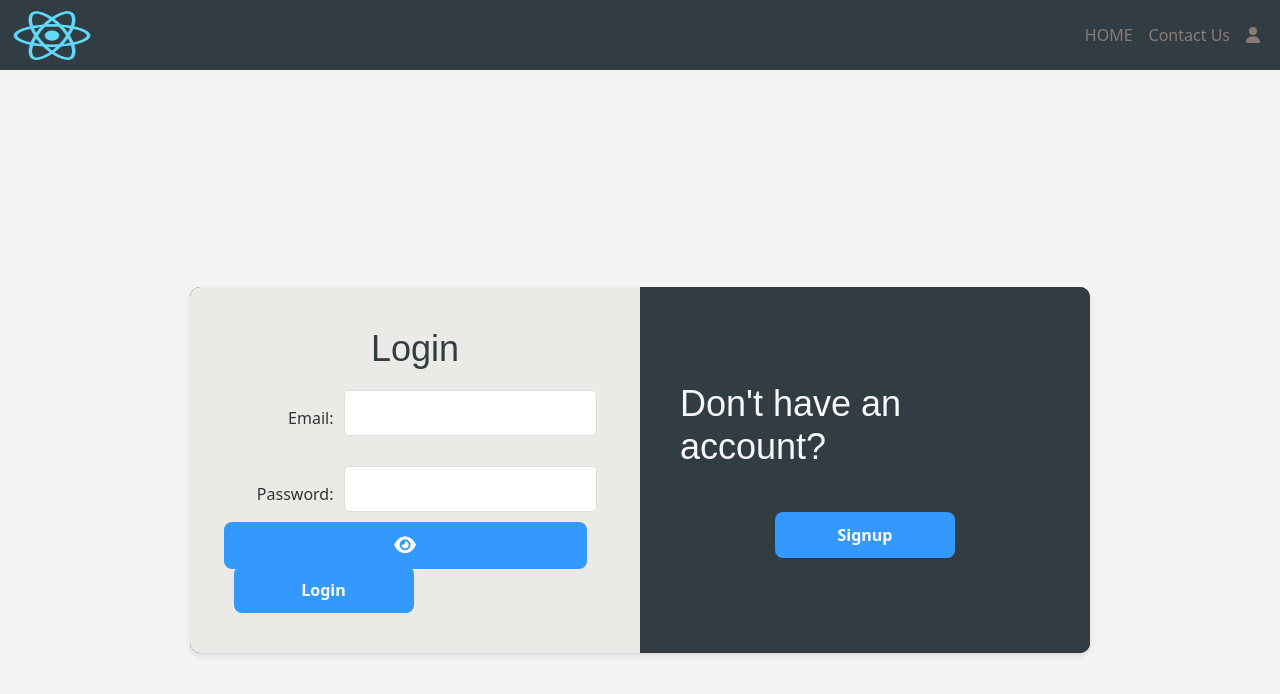
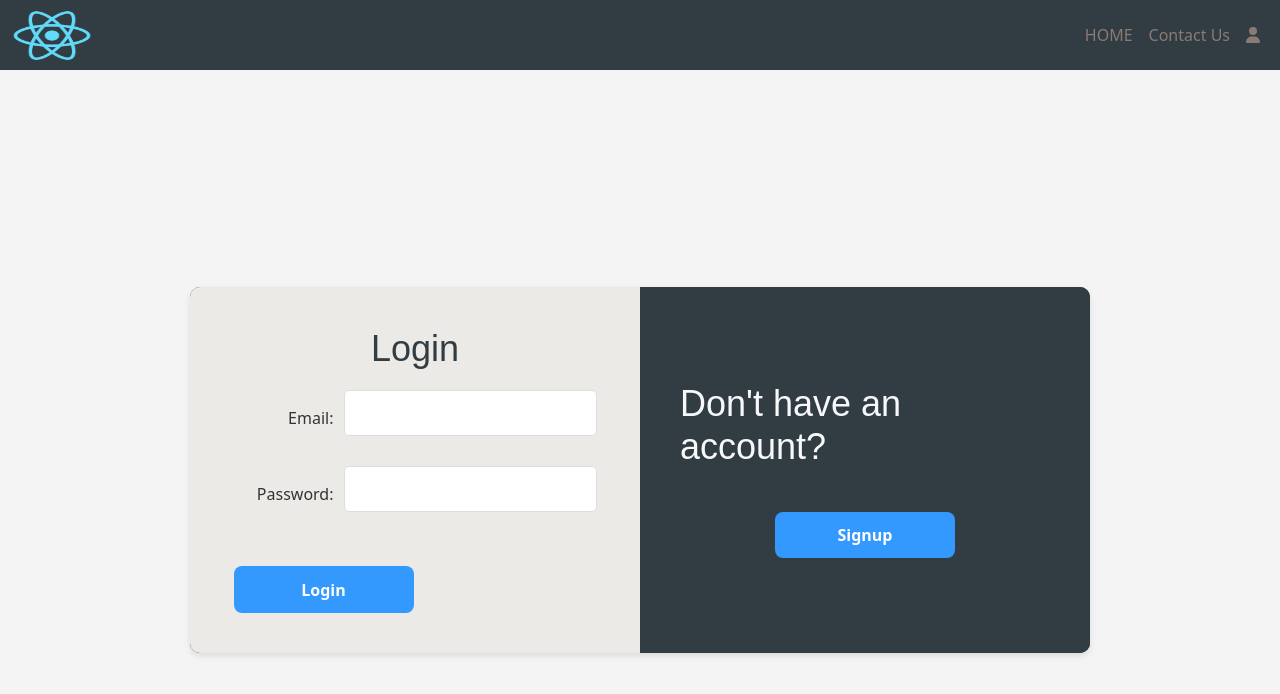
Before and after one commit to Mustafaelsayed1/Financial-Advisor-management, a React (Create React App) app in the folder client/: page /login in a window 1280 px wide. Shown: the top 694 px of the page. Built offline with nearby package versions, Linux system fonts and the light colour scheme; no server answers.

Commit message:
Update Login.js

```diff
--- a/client/src/Frontend/components/LOGIN&REGISTRATION/Login/Login.js
+++ b/client/src/Frontend/components/LOGIN&REGISTRATION/Login/Login.js
@@ -1,6 +1,7 @@
 import React from "react";
 import { Link, useNavigate } from "react-router-dom";
 import { useLogin } from "../../../../hooks/useLogin";
+import { FaEye, FaEyeSlash } from "react-icons/fa"; // ✅ React Icons (no Font Awesome)
 import "../../styles/login.css";
 
 const Login = () => {
@@ -17,7 +18,7 @@ const Login = () => {
     successMessage,
     isLoading,
     handleLogin,
-  } = useLogin(navigate); // Pass navigate into the hook 👈
+  } = useLogin(navigate);
 
   return (
     <div className="main-container">
@@ -41,6 +42,7 @@ const Login = () => {
             <div className="field password-container">
               <div className="field-wrapper">
                 <label htmlFor="password">Password:</label>
+                <div className="password-wrapper">
                   <input
                     type={showPassword ? "text" : "password"}
                     id="password"
@@ -48,15 +50,15 @@ const Login = () => {
                     onChange={(e) => setPassword(e.target.value)}
                     required
                   />
-                <button
-                  type="button"
-                  className="show-password"
-                  onClick={() => setShowPassword(!showPassword)}
+                  {password && (
+                    <span
+                      className="toggle-visibility"
+                      onClick={() => setShowPassword((prev) => !prev)}
                     >
-                  <i
-                    className={showPassword ? "fas fa-eye-slash" : "fas fa-eye"}
-                  ></i>
-                </button>
+                      {showPassword ? <FaEyeSlash /> : <FaEye />}
+                    </span>
+                  )}
+                </div>
               </div>
             </div>
 
```
Lines whose indentation alone changed are shown as unchanged.
